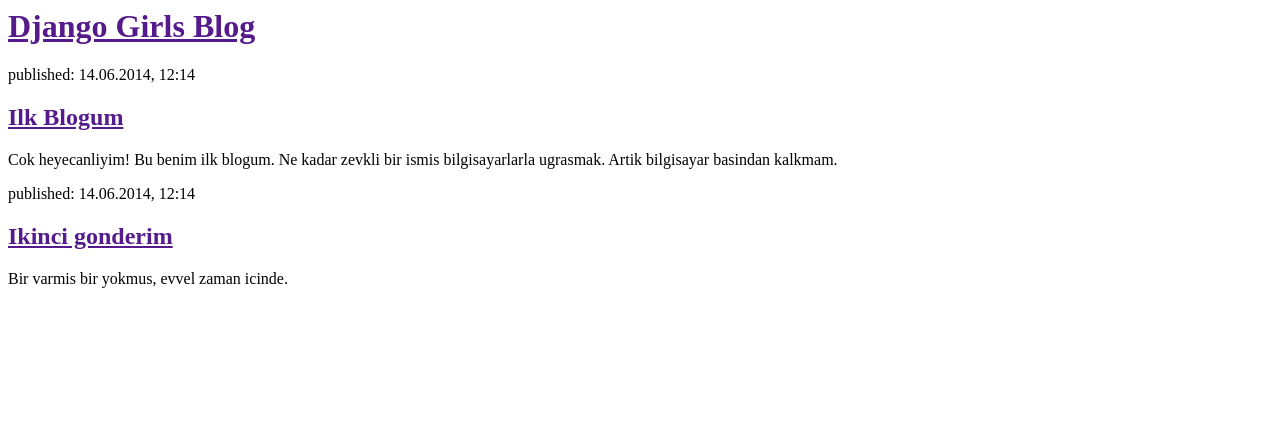
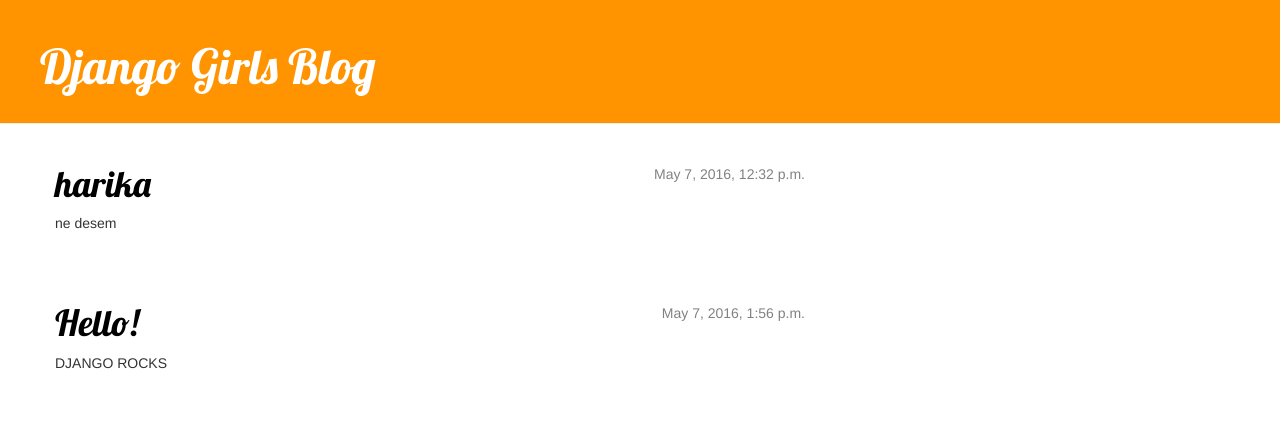
Before and after one commit to hasgule/my-first-blog, a Django app: page / in a window 1280 px wide. Shown: the top 442 px of the page. Run offline with Django 3.2, Linux system fonts and the light colour scheme; data comes from the database, SQL or seed files in the repository; both versions use the stored data as it was after the commit; some libraries are stand-ins or nearby versions.

Commit message:
Detayli blog gonderileri icin css'e ilaveten view ve template eklendi.

```diff
--- /dev/null
+++ b/blog/static/css/blog.css
@@ -0,0 +1,47 @@
+.page-header {
+    background-color: #ff9400;
+    margin-top: 0;
+    padding: 20px 20px 20px 40px;
+}
+
+.page-header h1, .page-header h1 a, .page-header h1 a:visited, .page-header h1 a:active {
+    color: #ffffff;
+    font-size: 36pt;
+    text-decoration: none;
+}
+
+.content {
+    margin-left: 40px;
+}
+
+h1, h2, h3, h4 {
+    font-family: 'Lobster', cursive;
+}
+
+.date {
+    float: right;
+    color: #828282;
+}
+
+.save {
+    float: right;
+}
+
+.post-form textarea, .post-form input {
+    width: 100%;
+}
+
+.top-menu, .top-menu:hover, .top-menu:visited {
+    color: #ffffff;
+    float: right;
+    font-size: 26pt;
+    margin-right: 20px;
+}
+
+.post {
+    margin-bottom: 70px;
+}
+
+.post h1 a, .post h1 a:visited {
+    color: #000000;
+}
--- /dev/null
+++ b/blog/templates/blog/base.html
@@ -0,0 +1,23 @@
+{% load staticfiles %}
+<html>
+    <head>
+        <title>Django Girls blog</title>
+        <link rel="stylesheet" href="//maxcdn.bootstrapcdn.com/bootstrap/3.2.0/css/bootstrap.min.css">
+        <link rel="stylesheet" href="//maxcdn.bootstrapcdn.com/bootstrap/3.2.0/css/bootstrap-theme.min.css">
+        <link href='//fonts.googleapis.com/css?family=Lobster&subset=latin,latin-ext' rel='stylesheet' type='text/css'>
+        <link rel="stylesheet" href="{% static 'css/blog.css' %}">
+    </head>
+    <body>
+    <div class="page-header">
+        <h1><a href="/">Django Girls Blog</a></h1>
+    </div>
+    <div class="content container">
+        <div class="row">
+            <div class="col-md-8">
+            {% block content %}
+            {% endblock %}
+            </div>
+        </div>
+    </div>
+</body>
+</html>
--- a/blog/templates/blog/post_list.html
+++ b/blog/templates/blog/post_list.html
@@ -1,22 +1,13 @@
-<html>
-    <head>
-        <title>Django Girls blog</title>
-    </head>
-    <body>
-        <div>
-            <h1><a href="">Django Girls Blog</a></h1>
+{% extends 'blog/base.html' %}
+
+{% block content %}
+    {% for post in posts %}
+        <div class="post">
+            <div class="date">
+                {{ post.yayinlama_tarihi }}
+            </div>
+            <h1><a href="{% url 'post_detail' pk=post.pk %}">{{ post.baslik }}</a></h1>
+            <p>{{ post.yazi|linebreaks }}</p>
         </div>
-
-        <div>
-            <p>published: 14.06.2014, 12:14</p>
-            <h2><a href="">Ilk Blogum</a></h2>
-            <p>Cok heyecanliyim! Bu benim ilk blogum. Ne kadar zevkli bir ismis bilgisayarlarla ugrasmak. Artik bilgisayar basindan kalkmam. </p>
-        </div>
-
-        <div>
-            <p>published: 14.06.2014, 12:14</p>
-            <h2><a href="">Ikinci gonderim</a></h2>
-            <p>Bir varmis bir yokmus, evvel zaman icinde.</p>
-        </div>
-    </body>
-</html>
+    {% endfor %}
+{% endblock content %}
--- a/blog/urls.py
+++ b/blog/urls.py
@@ -1,5 +1,7 @@
-from django.conf.urls import url
+from django.conf.urls import include, url
 from . import views
+
 urlpatterns = [
     url(r'^$', views.post_list, name='post_list'),
+    url(r'^post/(?P<pk>[0-9]+)/$', views.post_detail, name='post_detail'),
 ]
--- a/blog/views.py
+++ b/blog/views.py
@@ -1,3 +1,12 @@
 from django.shortcuts import render
+from django.utils import timezone
+from .models import Post
+from django.shortcuts import get_object_or_404
+
 def post_list(request):
-    return render(request, 'blog/post_list.html', {})
+    posts = Post.objects.filter(yayinlama_tarihi__lte=timezone.now()).order_by('yayinlama_tarihi')
+    return render(request, 'blog/post_list.html', {'posts': posts})
+
+def post_detail(request, pk):
+    post = get_object_or_404(Post, pk=pk)
+    return render(request, 'blog/post_detail.html', {'post': post})
--- a/mysite/urls.py
+++ b/mysite/urls.py
@@ -1,7 +1,11 @@
 from django.conf.urls import include, url
 from django.contrib import admin
+from blog import views
+
 
 urlpatterns = [
     url(r'^admin/', include(admin.site.urls)),
     url(r'', include('blog.urls')),
+    url(r'^$', views.post_list, name='post_list'),
+    url(r'^post/(?P<pk>[0-9]+)/$', views.post_detail, name='post_detail'),
 ]
```
Also changed, not shown: blog/templates/blog/post_detail.html (added, +13 -0 lines), db.sqlite3, 1 other file.
